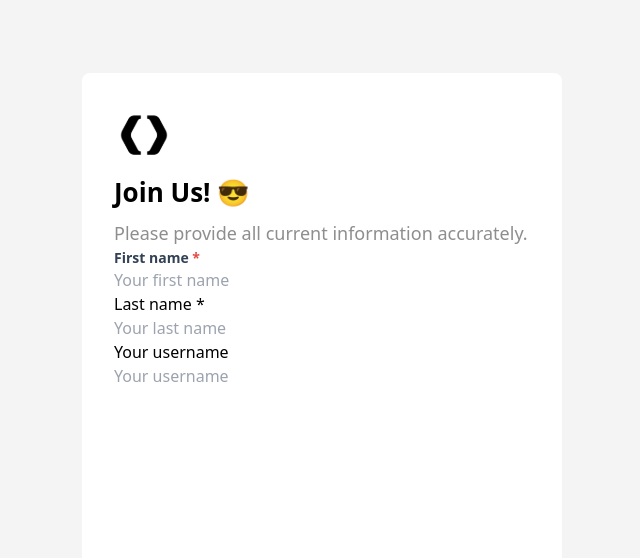
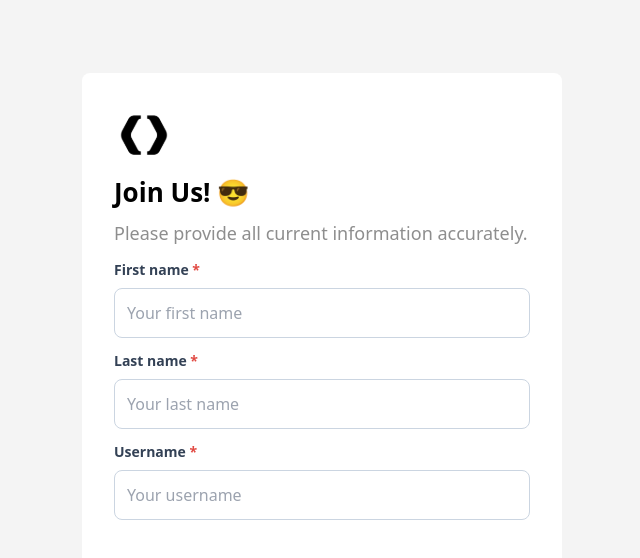
Before and after one commit to Sapar-s/Multi-step, a Next.js app: page / in a window 1280 px wide. Shown: the top 558 px of the page, without its empty margins (318-958 px from the left). Built offline with nearby package versions, Linux system fonts and the light colour scheme.

Commit message:
firstpage

```diff
--- a/src/components/FirstPage.jsx
+++ b/src/components/FirstPage.jsx
@@ -10,7 +10,9 @@ export const FirstPage = () => {
       <div className="w-[480px] h-[655px] bg-[#fff] rounded-lg p-8">
         <JoinUs />
         <Input label="First name" placeholder="Your first name" />
-        <LastName />
+        <Input label="Last name" placeholder="Your last name" />
+        <Input label="Username" placeholder="Your username" />
+
         <Username />
       </div>
     </>
--- a/src/components/Input.jsx
+++ b/src/components/Input.jsx
@@ -1,7 +1,7 @@
 export const Input = ({ label, placeholder }) => {
   return (
     <>
-      <div className="flex flex-col">
+      <div className="flex flex-col mt-3">
         <label
           htmlFor="fname"
           className="text-[14px] font-[600] text-[#334155]"
@@ -11,7 +11,7 @@ export const Input = ({ label, placeholder }) => {
         <input
           type="text"
           placeholder={placeholder}
-          className=" placeholder:text-[16px] "
+          className=" placeholder:text-[16px] w-[416px] mt-2 p-3 rounded-lg border-[1px] border-[#CBD5E1] "
         />
       </div>
     </>
--- a/src/components/LastName.jsx
+++ b/src/components/LastName.jsx
@@ -1,10 +1,10 @@
 export const LastName = () => {
   return (
     <>
-      <div className="flex flex-col">
+      {/* <div className="flex flex-col">
         <label htmlFor="lname">Last name *</label>
         <input type="text" placeholder="Your last name" />
-      </div>
+      </div> */}
     </>
   );
 };
--- a/src/components/UserName.jsx
+++ b/src/components/UserName.jsx
@@ -1,10 +1,10 @@
 export const Username = () => {
   return (
     <>
-      <div className="flex flex-col">
+      {/* <div className="flex flex-col">
         <label htmlFor="uname">Your username</label>
         <input type="text" placeholder="Your username" />
-      </div>
+      </div> */}
     </>
   );
 };
```
Also changed, not shown: src/components/BtnContinue.jsx (added).
